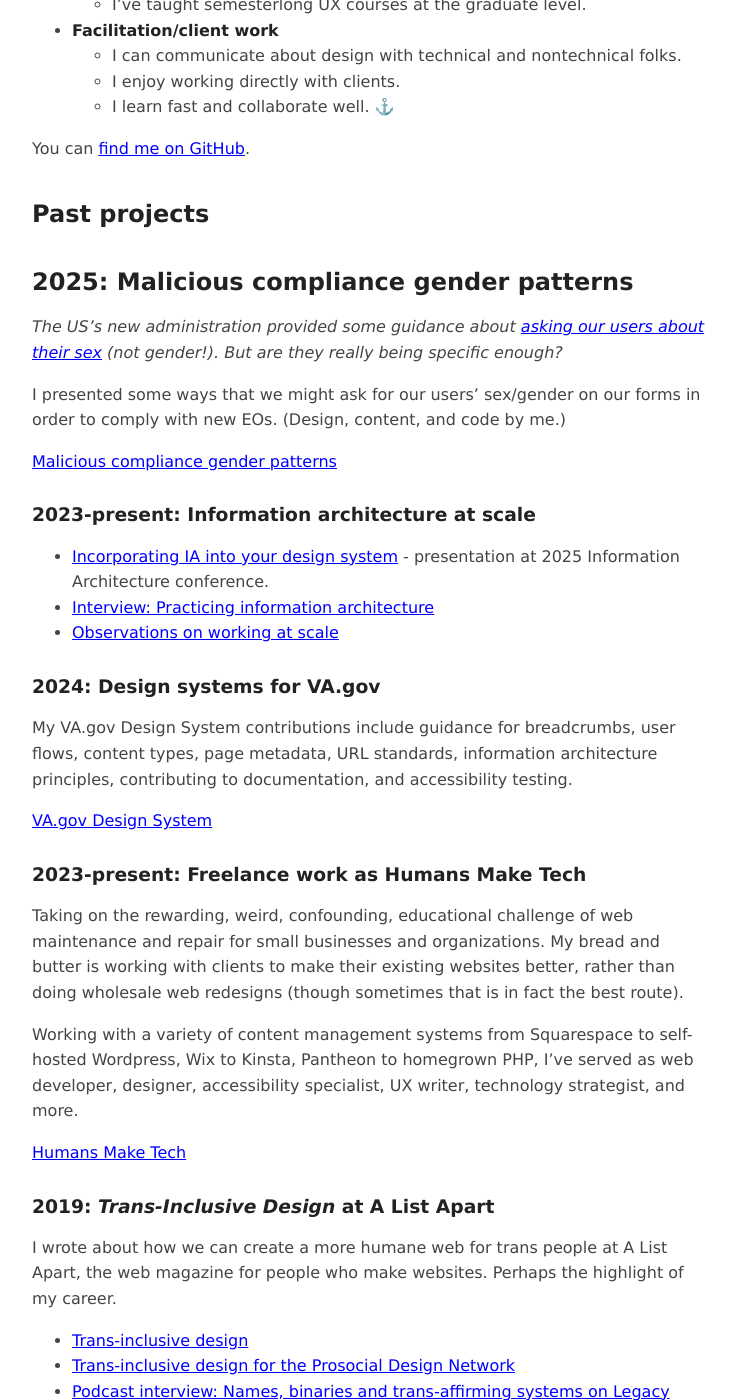
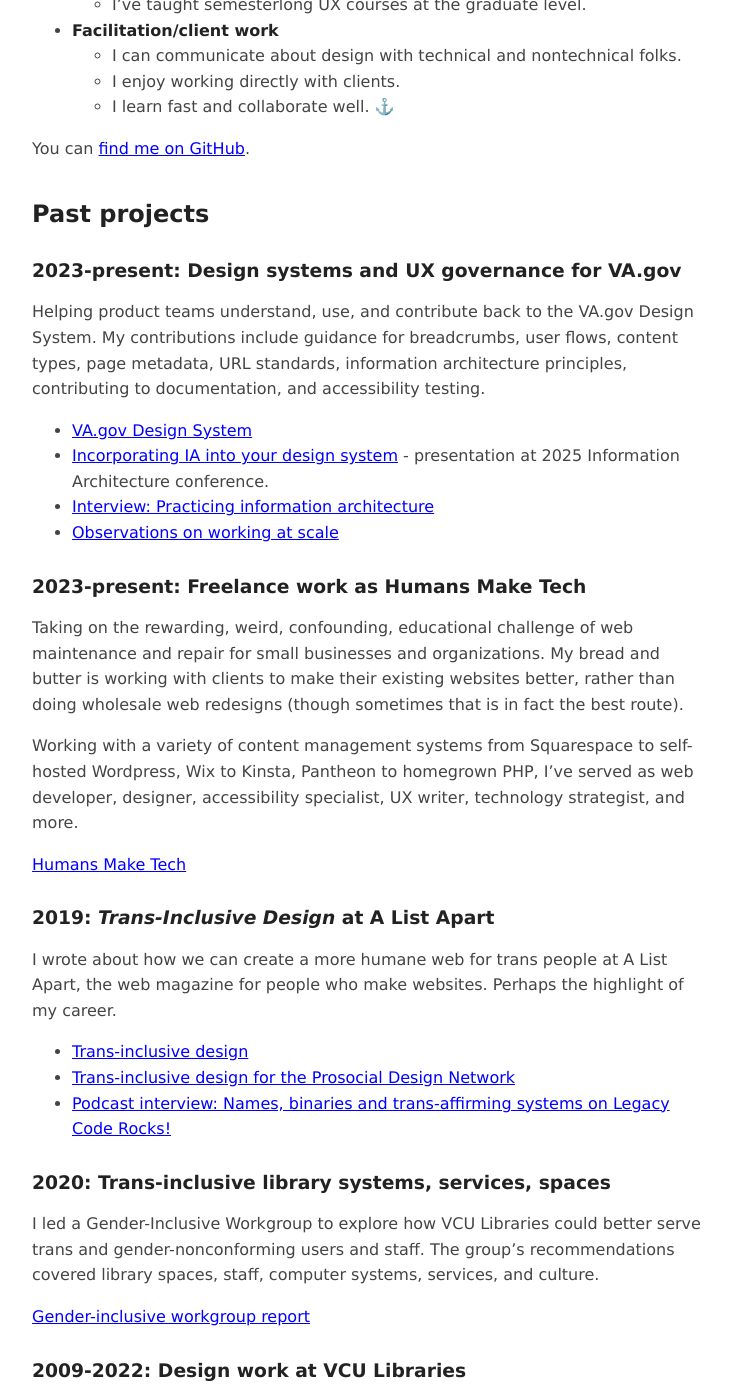
Before and after one commit to erinrwhite/jadeite, a Jekyll site: the page built from work.md, in a window 1280 px wide and 1400 px high, scrolled down 1136 px. Shown: the whole window, without its empty margins (268-1004 px from the left). Built offline with Jekyll 4.4.1, drawn with Linux system fonts in a browser that asks for light colours.

Commit message:
update portfolio page
Affected files:
work.md

```diff
--- a/work.md
+++ b/work.md
@@ -38,22 +38,15 @@ permalink: /portfolio
 You can [find me on GitHub](https://github.com/erinrwhite).
 ## Past projects
 
-## 2025: Malicious compliance gender patterns
-*The US's new administration provided some guidance about [asking our users about their sex](https://www.whitehouse.gov/presidential-actions/2025/01/defending-women-from-gender-ideology-extremism-and-restoring-biological-truth-to-the-federal-government/) (not gender!). But are they really being specific enough?*
+### 2023-present: Design systems and UX governance for VA.gov
 
-I presented some ways that we might ask for our users' sex/gender on our forms in order to comply with new EOs. (Design, content, and code by me.)
+Helping product teams understand, use, and contribute back to the VA.gov Design System. My contributions include guidance for breadcrumbs, user flows, content types, page metadata, URL standards, information architecture principles, contributing to documentation, and accessibility testing.
 
-[Malicious compliance gender patterns](https://codepen.io/buttermilkbiscuit/full/bNGpWdJ)
-
-### 2023-present: Information architecture at scale
+- [VA.gov Design System](https://design.va.gov/ia/)
 - [Incorporating IA into your design system](https://web.archive.org/web/20250615110955/https://www.theiaconference.com/sessions/making-ia-visible-at-scale-representing-information-architecture-in-your-design-system/) - presentation at 2025 Information Architecture conference.
 - [Interview: Practicing information architecture](https://erinrwhite.com/ia-interview/)
 - [Observations on working at scale](https://erinrwhite.com/observations-on-working-at-scale/)
 
-### 2024: Design systems for VA.gov
-My VA.gov Design System contributions include guidance for breadcrumbs, user flows, content types, page metadata, URL standards, information architecture principles, contributing to documentation, and accessibility testing.
-
-[VA.gov Design System](https://design.va.gov/ia/)
 ### 2023-present: Freelance work as Humans Make Tech
 Taking on the rewarding, weird, confounding, educational challenge of web maintenance and repair for small businesses and organizations. My bread and butter is working with clients to make their existing websites better, rather than doing wholesale web redesigns (though sometimes that is in fact the best route).
 
```
